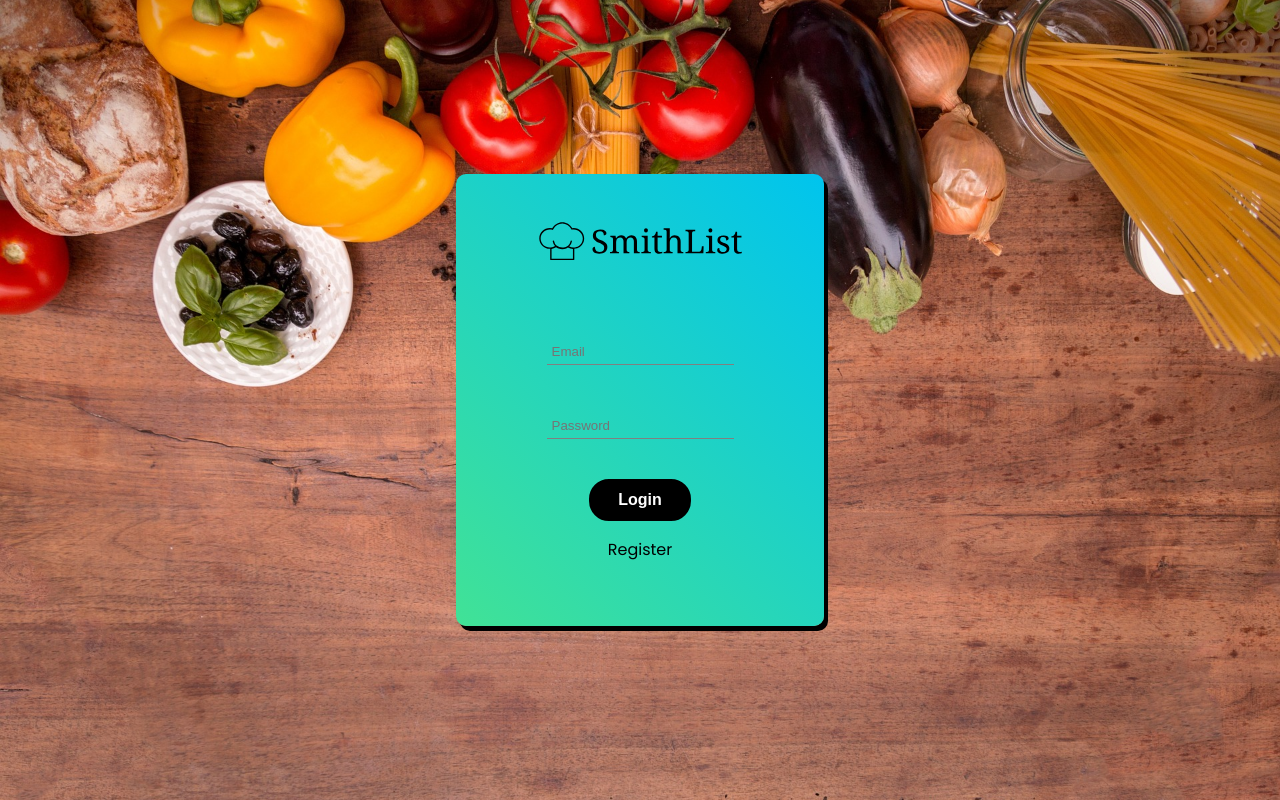
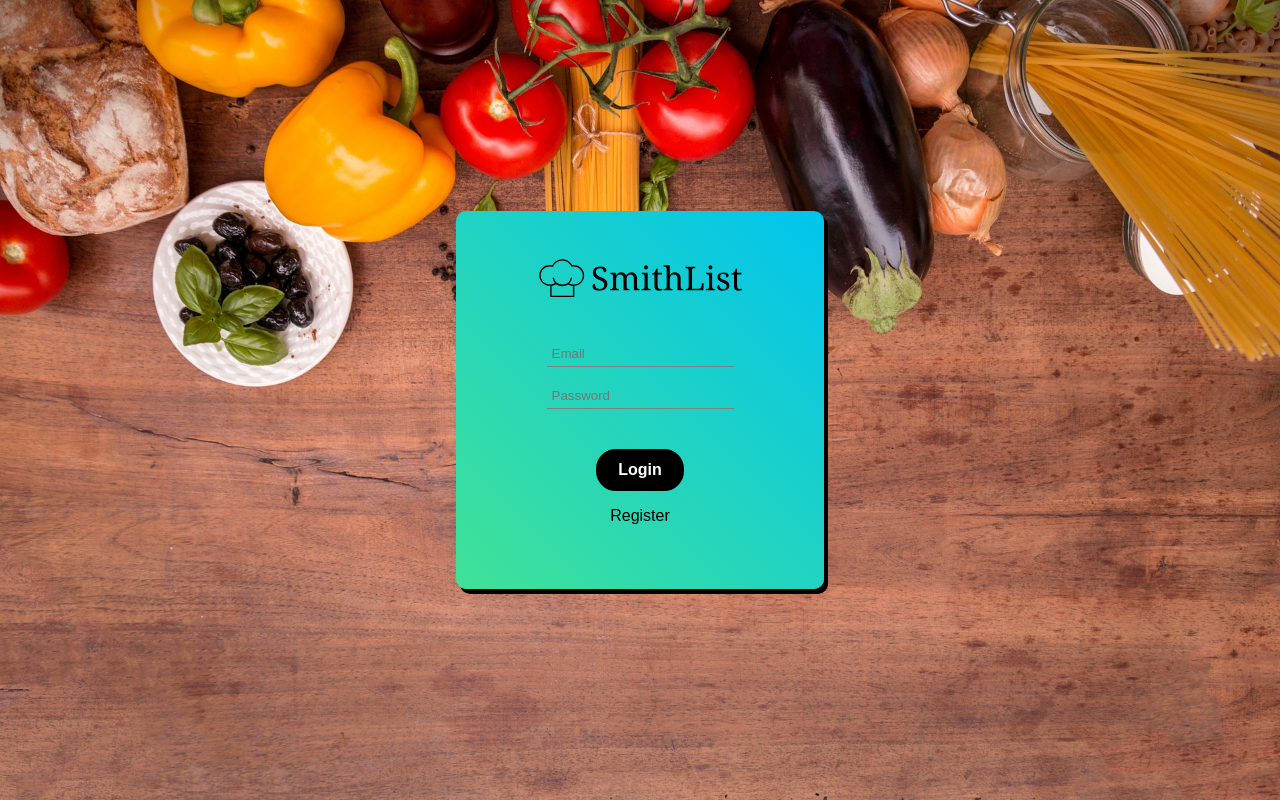
Before and after one commit to HouliHeeler/SmithList, a React (Create React App) app in the folder frontend/: page /login in a window 1280 px wide. Built offline with nearby package versions, Linux system fonts and the light colour scheme.

Commit message:
clean up CSS, change site font

```diff
--- a/frontend/src/components/GoalForm.jsx
+++ b/frontend/src/components/GoalForm.jsx
@@ -15,9 +15,9 @@ function GoalForm() {
   }
 
   return (
-    <section className='form'>
+    <section className='recipe'>
       <form onSubmit={onSubmit}>
-        <div className='form-group'>
+        <div className='recipe-group'>
           <label htmlFor='text'>Goal</label>
           <input
             type='text'
@@ -27,9 +27,9 @@ function GoalForm() {
             onChange={(e) => setText(e.target.value)}
           />
         </div>
-        <div className='form-group'>
+        <div className='recipe-group'>
           <button className='btn btn-block' type='submit'>
-            Add Goal
+            Add Recipe
           </button>
         </div>
       </form>
--- a/frontend/src/index.css
+++ b/frontend/src/index.css
@@ -1,5 +1,3 @@
-@import url('https://fonts.googleapis.com/css2?family=Poppins:wght@300;400;600;700&display=swap');
-
 * {
   margin: 0;
   padding: 0;
@@ -15,32 +13,17 @@ html {
 }
 
 body {
-  font-family: 'Poppins', sans-serif;
+  font-family: Arial, Helvetica, sans-serif;
   height: 100vh;
 }
 
 a {
+  color: inherit;
   text-decoration: none;
-  color: #000;
-}
-
-p {
-  line-height: 1.7;
 }
 
 ul {
   list-style: none;
-}
-
-li {
-  line-height: 2.2;
-}
-
-h1,
-h2,
-h3 {
-  font-weight: 600;
-  margin-bottom: 10px;
 }
 
 .container {
@@ -138,15 +121,6 @@ h3 {
   margin: 0 .5rem 0 0;
 }
 
-/* .goal .close {
-  position: absolute;
-  top: 10px;
-  right: 15px;
-  cursor: pointer;
-  border: none;
-  background: none;
-} */
-
 .form {
   background-image: linear-gradient(45deg, #41E296, #00C4EE);
   display: flex;
@@ -188,28 +162,6 @@ input, input:focus
   padding: .5rem;
 }
 
-.form-group textarea,
-.form-group select {
-  width: 100%;
-  padding: 10px;
-  border: 1px solid #e6e6e6;
-  border-radius: 5px;
-  margin-bottom: 10px;
-  font-family: inherit;
-}
-
-.form-input {
-  border-bottom: 1px solid grey;
-  margin-top: 2rem;
-  width: 100%;
-}
-
-.form-group label {
-  text-align: left;
-  display: block;
-  margin: 0 0 5px 3px;
-}
-
 .form-submit {
   display: flex;
   flex-direction: column;
@@ -228,6 +180,7 @@ input, input:focus
   border-radius: 20px;
   background: #000;
   color: #fff;
+  font-family: Arial, Helvetica, sans-serif;
   font-size: 16px;
   font-weight: 700;
   cursor: pointer;
@@ -239,35 +192,6 @@ input, input:focus
   margin: 1rem;
 }
 
-.btn svg {
-  margin-right: 8px;
-}
-
-.btn-reverse {
-  background: #fff;
-  color: #000;
-}
-
-.btn-block {
-  width: 60%;
-  background-color: black;
-  color: white;
-}
-
 .btn:hover {
   transform: scale(0.98);
 }
-
-@media (max-width: 600px) {
-  .form {
-    width: 90%;
-  }
-
-  .heading h1 {
-    font-size: 2rem;
-  }
-
-  .heading p {
-    font-size: 1.5rem;
-  }
-}
--- a/frontend/src/pages/Dashboard.jsx
+++ b/frontend/src/pages/Dashboard.jsx
@@ -50,7 +50,9 @@ function Dashboard() {
           <span>You haven't chosen any meals!</span>
         )}
       </section>
-      <GoalForm />
+      <section>
+        <GoalForm />
+      </section>
     </main>
   )
 }
```
